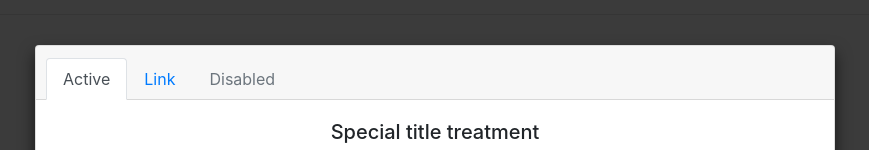
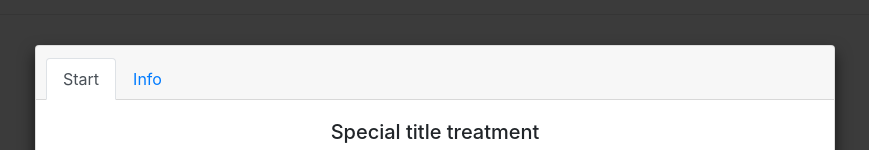
Before and after one commit to CodyBonsma/rock-paper-scissors, a React (Create React App) app: page / in a window 1280 px wide. Shown: the part 162-312 px from the top of the page, without its empty margins (205-1074 px from the left). Built offline with nearby package versions, Linux system fonts and the light colour scheme.

Commit message:
working on homescreen tabs

```diff
--- a/src/Home/Home.jsx
+++ b/src/Home/Home.jsx
@@ -1,38 +1,31 @@
 import React from "react";
-import "./Home.css"
+import "./Home.css";
 
 const Home = () => {
   return (
-
     <div className="container main-nav">
       <h2 id="front-title">Rock Paper Scissors</h2>
-      <hr/>
+      <hr />
       <div className="card text-center home-tron">
         <div className="card-header">
-          <ul className="nav nav-tabs card-header-tabs">
+          <nav>
+          <ul className="nav nav-tabs card-header-tabs" role="tablist">
             <li className="nav-item">
-              <a className="nav-link active" aria-current="true" href="#">
-                Active
+              <a className="nav-link active" href="#start" data-bs-toggle="tab" role="tab">
+                Start
               </a>
             </li>
             <li className="nav-item">
-              <a className="nav-link" href="#">
-                Link
-              </a>
-            </li>
-            <li className="nav-item">
-              <a
-                className="nav-link disabled"
-                href="#"
-                tabIndex="-1"
-                aria-disabled="true"
-              >
-                Disabled
+              <a className="nav-link" href="#info" data-bs-toggle="tab" role="tab">
+                Info
               </a>
             </li>
           </ul>
+          </nav>
         </div>
-        <div className="card-body">
+
+        <div className="tab-content" id="myTabContent">
+          <div className="card-body tab-pane active" id="start" role="tabpanel">
             <h5 className="card-title">Special title treatment</h5>
             <p className="card-text">
               With supporting text below as a natural lead-in to additional
@@ -42,6 +35,11 @@ const Home = () => {
               Start Game
             </a>
           </div>
+
+          <div className="tab-pane fade" id="info" role="tabpanel">
+            <p>this will be game info</p>
+          </div>
+        </div>
       </div>
     </div>
   );
```
Also changed, not shown: 1 other file (tests, documents, lock files or other folders). Lines whose indentation alone changed are shown as unchanged.
